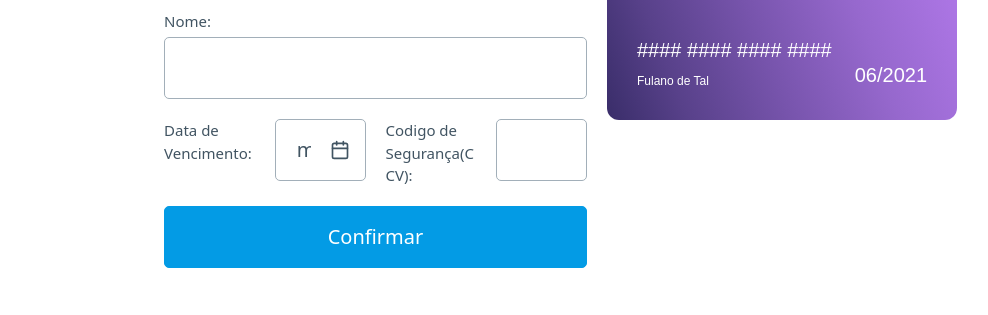
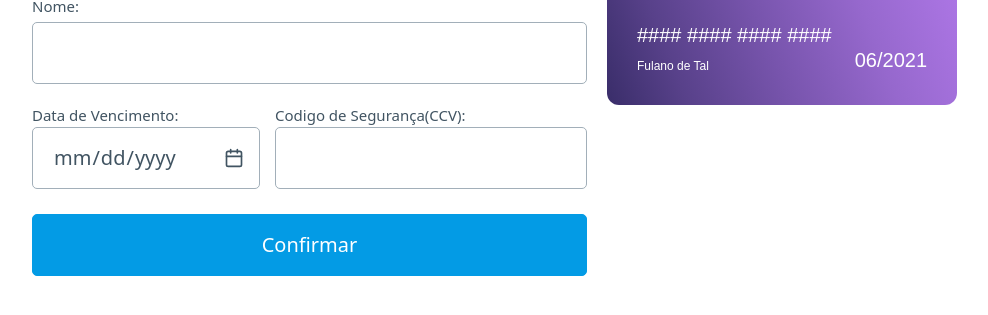
Before and after one commit to oFerrari/Formul-rio-de-Pagamento, a website built with Vite: page index.html in a window 1280 px wide. Shown: the part 315-630 px from the top of the page, without its empty margins (43-1031 px from the left). Built offline with nearby package versions, Linux system fonts and the light colour scheme; files whose address does not match are found by name.

Commit message:
💄 Arrumando Formulario

```diff
--- a/css/cartao-credito.css
+++ b/css/cartao-credito.css
@@ -91,10 +91,6 @@
     display: flex;
     flex-direction: column;
     justify-content: center;
-    align-items: center;
-    gap: 15px;
-
-
 }
 
 .consultarUsuario{
@@ -102,8 +98,11 @@
     font-size: 15px;
 }
 
-
-
+.alinhar{
+    display: flex;
+    flex-direction: row ;
+    gap: 15px;
+}
 
 
 
--- a/index.html
+++ b/index.html
@@ -1,14 +1,17 @@
 <!DOCTYPE html>
 <html lang="en">
+
 <head>
   <meta charset="UTF-8" />
   <link rel="icon" type="image/svg+xml" href="/vite.svg" />
   <meta name="viewport" content="width=device-width, initial-scale=1.0" />
   <title>Vite App</title>
 </head>
+
 <body>
 
   <main class="container" id="formulario">
+
     <h1>DETALHES DO PAGAMENTO</h1>
     <section class="grid">
 
@@ -17,9 +20,17 @@
         <label>
           Número do Cartão <input type="text" name="numeroCartao" required>
           Nome: <input type="text" name="nome" required>
-          <div class="grid">
-          Data de Vencimento:<input type="date" name="data" required>
-          Codigo de Segurança(CCV):<input type="text" name="cvv" required>
+
+          <div class="alinhar">
+
+            <div>Data de Vencimento:
+              <input type="date" name="data" required>
+            </div>
+
+            <div>Codigo de Segurança(CCV):
+              <input type="text" name="cvv" required>
+            </div>
+
           </div>
         </label>
 
@@ -63,4 +74,5 @@
   <div id="app"></div>
   <script type="module" src="./js/main.js"></script>
 </body>
+
 </html>
--- a/js/main.js
+++ b/js/main.js
@@ -12,6 +12,6 @@ inputNumero.addEventListener('.credit-card',() =>{
 
 })
 
-botao.addEventListener('click', () => {
+btnEnviar.addEventListener('click', () => {
     alert("voce esta clicando no cartão")
 })
```
Lines whose indentation alone changed are shown as unchanged.
